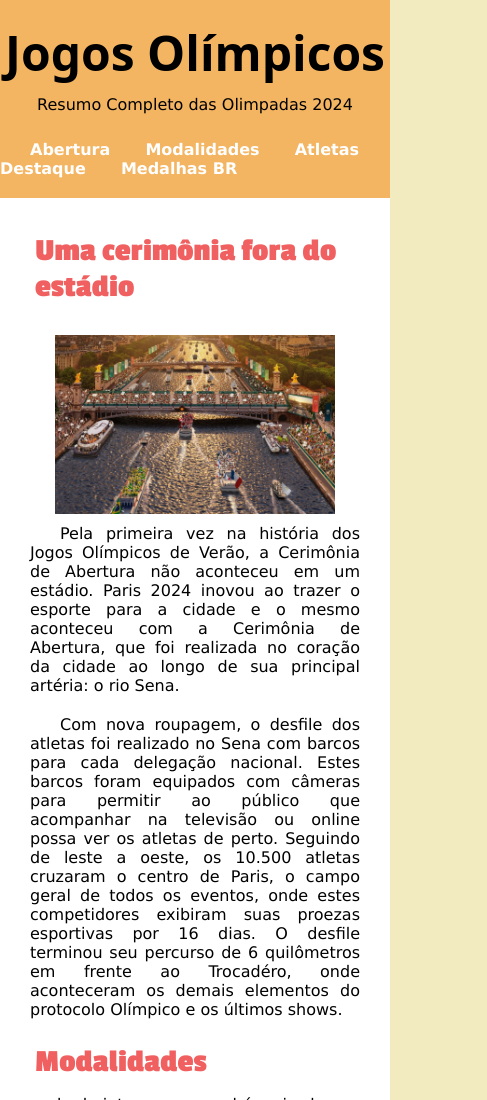
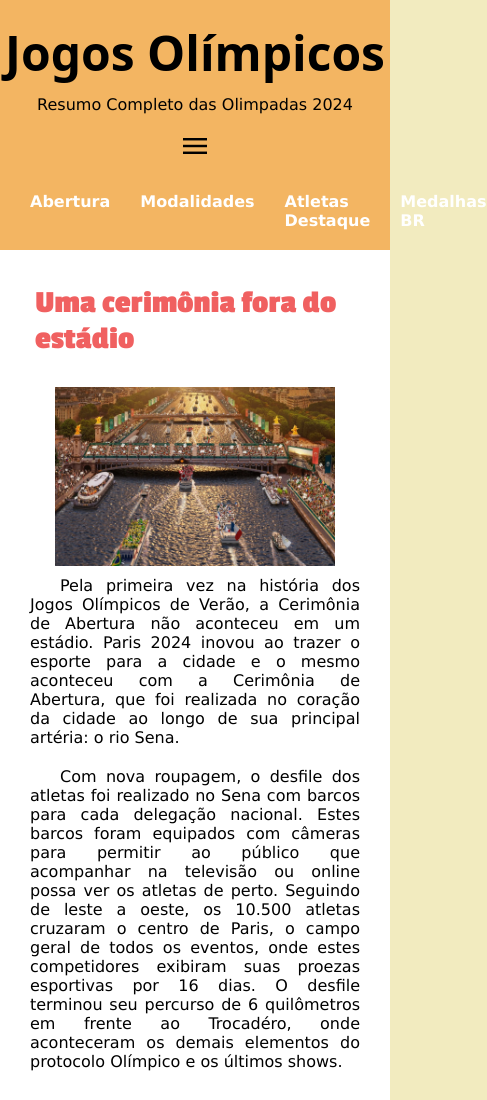
Before and after one commit to kedwiges/projeto-olimpiadas, a plain HTML site: page index.html in a window 390 px wide. Shown: the top 1100 px of the page, 487 px wide, since content can reach past the window. Drawn offline with nearby package versions, Linux system fonts and the light colour scheme.

Commit message:
feat:adicionando menu hamburguer e flex

```diff
--- a/index.html
+++ b/index.html
@@ -4,24 +4,30 @@
     <meta charset="UTF-8">
     <meta name="viewport" content="width=device-width, initial-scale=1.0">
     <title>Olimpiadas 2024</title>
+
+    <link rel="stylesheet" href="https://fonts.googleapis.com/css2?family=Material+Symbols+Outlined:opsz,wght,FILL,GRAD@20..48,100..700,0..1,-50..200&icon_names=menu" />
+
     <link rel="stylesheet" href="style.css">
+    <link rel="stylesheet" href="media-query.css">
 </head>
-<body>
+<body onresize="mudouTamanho()">
    <header>
     <h1>Jogos Olímpicos</h1>
     <p>Resumo Completo das Olimpadas 2024 </p>
    </header>
-
-   <div id="ex">
-       <nav>
-        <ul>
+   <span id="burguer" class="material-symbols-outlined" onclick="menuBurguer()">
+    menu
+    </span>
+       <nav id="itens">
+        <ul id="container"> <!--container em relação aos negocio do menu-->
             <li><a href="#abertura">Abertura</a></li>
             <li><a href="#modalidade">Modalidades</a></li>
             <li><a href="#adestaque">Atletas Destaque</a></li>
             <li><a href="#medalhas">Medalhas BR</a></li>
         </ul>
        </nav>
-   </div>
+
+
 
    <main>
     <article>
@@ -192,5 +198,7 @@
    <footer>
     <p>Site criado por Kricia Edwiges - 553450</p>
    </footer>
+
+   <script src="script.js"></script>
 </body>
 </html>
--- /dev/null
+++ b/media-query.css
@@ -0,0 +1,22 @@
+@charset "UTF-8";
+
+
+@media screen and  (max-width:768px) {
+
+ #burguer{
+    font-size: 2em;
+    display: block;
+    background-color: #F3B562;
+    text-align: center;
+    padding: 10px;
+    cursor: pointer;
+ }
+
+ nav ul li{
+   display: block;
+
+}
+
+
+
+}
--- /dev/null
+++ b/script.js
@@ -0,0 +1,16 @@
+
+function menuBurguer(){
+    if(itens.style.display=='block'){
+     itens.style.display='none'
+    }else{
+      itens.style.display='block'
+    }
+ }
+
+ function mudouTamanho(){
+     if(window.innerWidth>=768){
+         itens.style.display='block'
+     }else{
+          itens.style.display='none'
+     }
+ }
--- a/style.css
+++ b/style.css
@@ -6,6 +6,7 @@
 *{
     padding: 0px;
     margin: 0px;
+    scroll-behavior: smooth;
 }
 
 body{
@@ -29,11 +30,21 @@ header p{
     font-size: 1em;
 }
 
-nav{
+#burguer{
+    display: none;
+}
+
+ul#container{
+
+    display: flex;
+    justify-content: space-evenly;
+
     background-color: #F3B562;
    padding: 20px 0px;
 
+
 }
+
 
 nav a{
     color: white;
@@ -47,7 +58,7 @@ nav a:hover{
     border-radius: 5px;
     color: black;
     transition:0.5s ;
-    text-decoration: underline;
+
 }
 nav ul li{
     display: inline;
```
